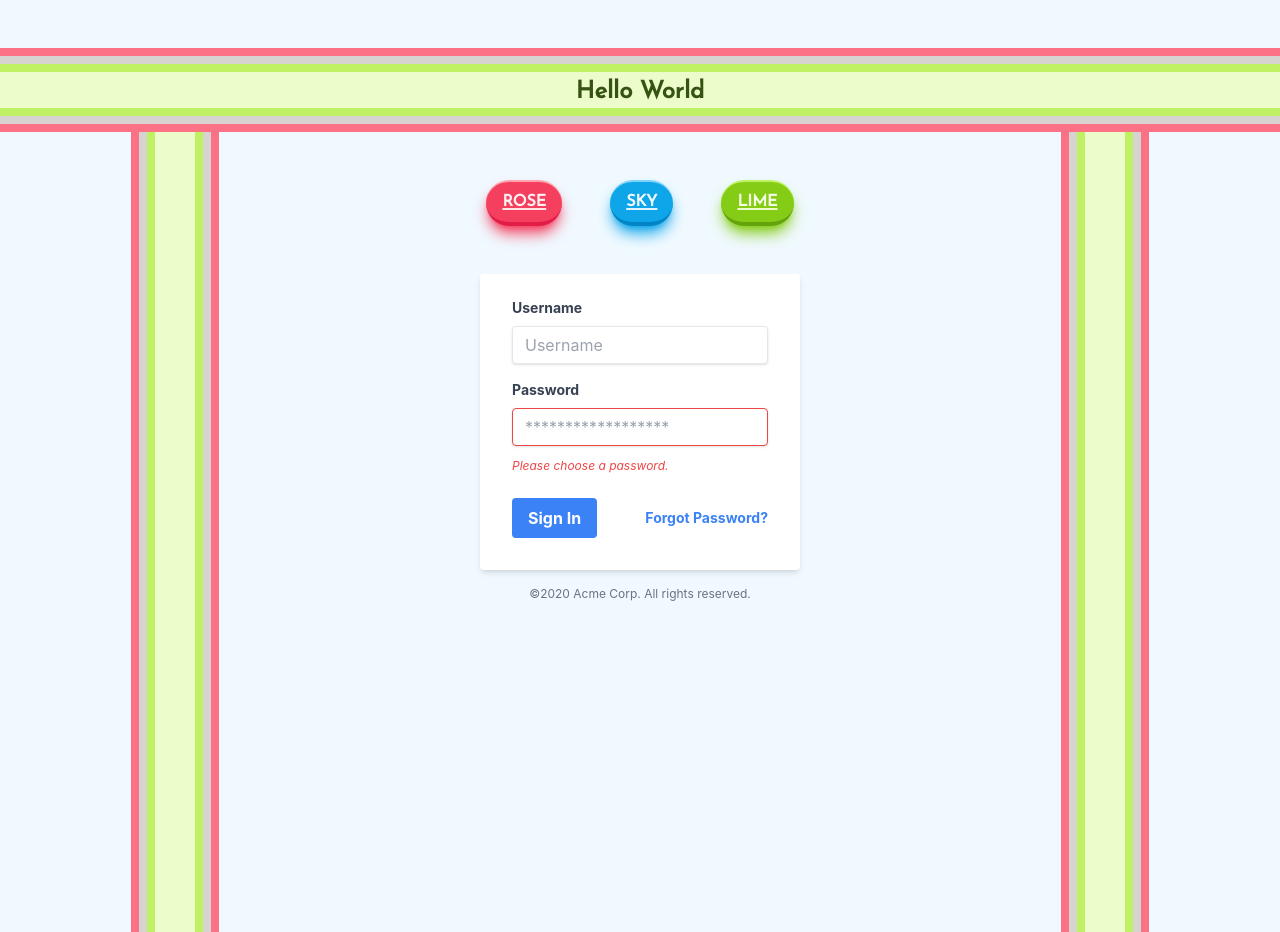
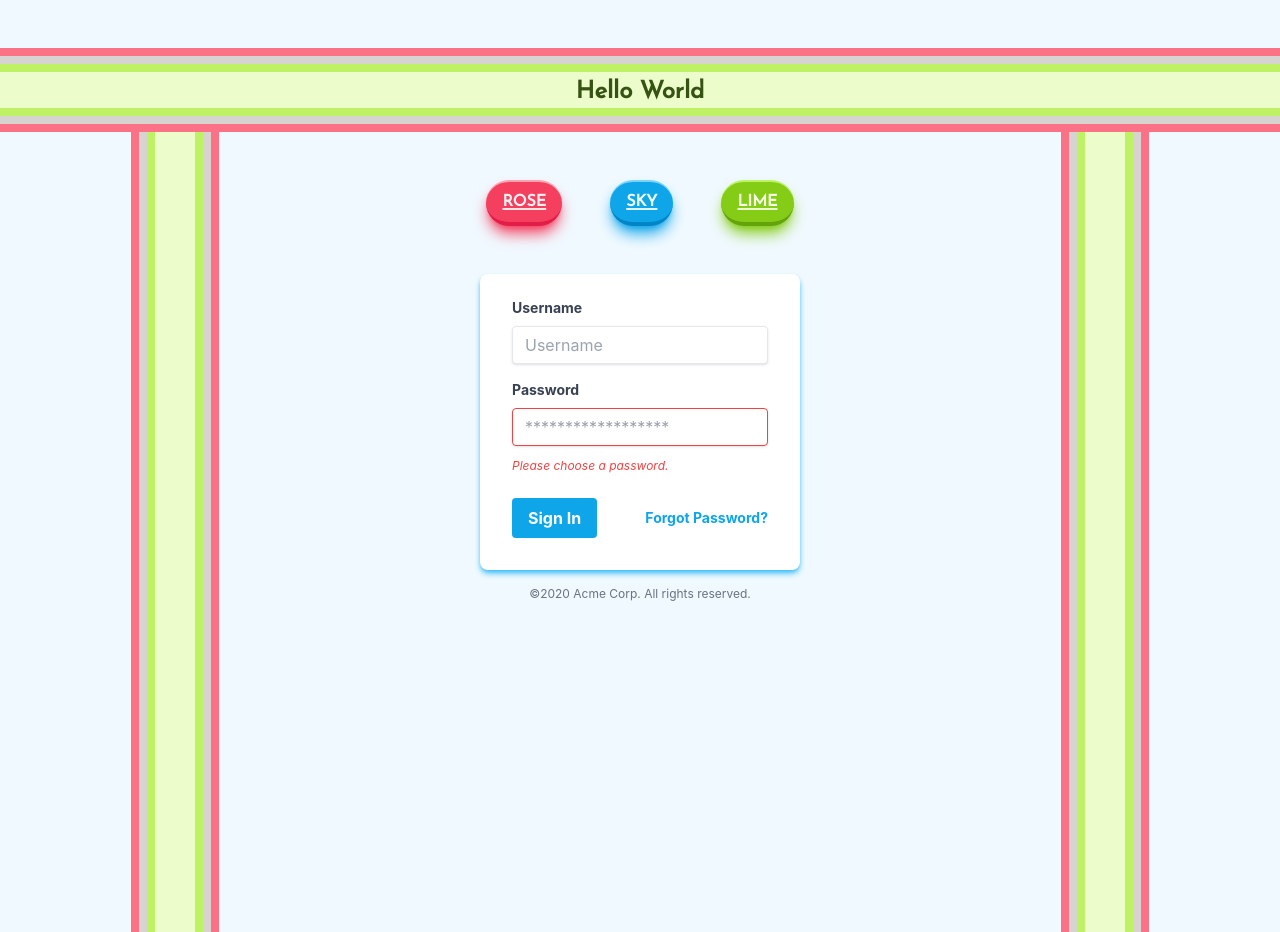
Before and after one commit to stujmar/pwa-playground, a React (Create React App) app: page / in a window 1280 px wide. Built offline with nearby package versions, Linux system fonts and the light colour scheme.

Commit message:
[sm] started to restyle form to match the colorful nature of the rest of the page

```diff
--- a/src/components/Form.js
+++ b/src/components/Form.js
@@ -3,7 +3,7 @@ import React from 'react';
 const Form = () => {
   return (
   <div class="w-full max-w-xs mt-12">
-    <form class="bg-white shadow-md rounded px-8 pt-6 pb-8 mb-4">
+    <form class="bg-white shadow-md shadow-sky-400 rounded-lg px-8 pt-6 pb-8 mb-4">
       <div class="mb-4">
         <label class="block text-gray-700 text-sm font-bold mb-2" for="username">
           Username
@@ -18,10 +18,10 @@ const Form = () => {
         <p class="text-red-500 text-xs italic">Please choose a password.</p>
       </div>
       <div class="flex items-center justify-between">
-        <button class="bg-blue-500 hover:bg-blue-700 text-white font-bold py-2 px-4 rounded focus:outline-none focus:shadow-outline" type="button">
+        <button class="bg-sky-500 hover:bg-sky-700 text-white font-bold py-2 px-4 rounded focus:outline-none focus:shadow-outline" type="button">
           Sign In
         </button>
-        <a class="inline-block align-baseline font-bold text-sm text-blue-500 hover:text-blue-800" href="/">
+        <a class="inline-block align-baseline font-bold text-sm text-sky-500 hover:text-sky-800" href="/">
           Forgot Password?
         </a>
       </div>
```
